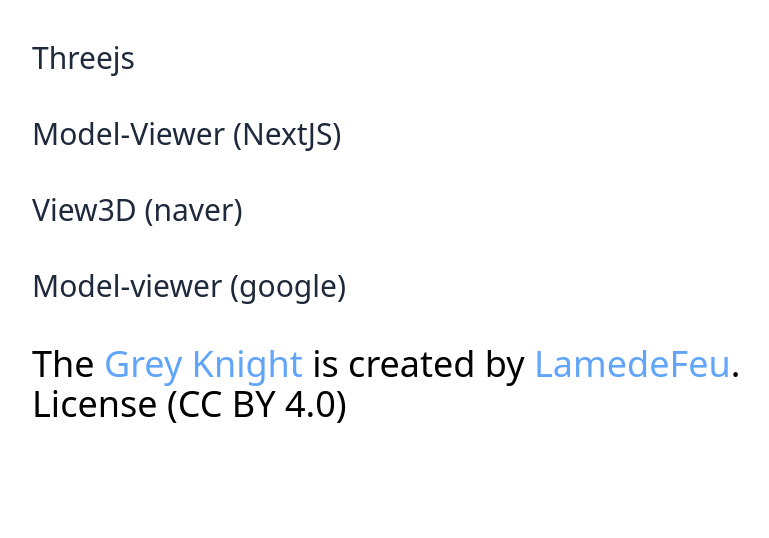
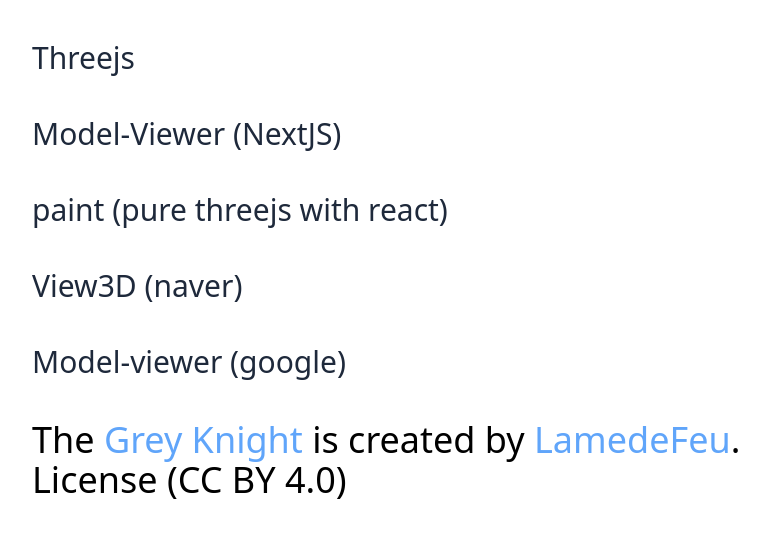
Before and after one commit to ParallelSpaceInc/poly-experiments, a Next.js app: page / in a window 1280 px wide. Shown: the top 538 px of the page, without its empty margins (8-777 px from the left). Built offline with nearby package versions, Linux system fonts and the light colour scheme.

Commit message:
import threejs example

```diff
--- /dev/null
+++ b/pages/compare/paint.tsx
@@ -0,0 +1,97 @@
+import { MutableRefObject, useEffect, useRef } from "react";
+import * as THREE from "three";
+import { PerspectiveCamera, Scene, WebGLRenderer } from "three";
+import { ARButton } from "three/examples/jsm/webxr/ARButton";
+
+const scene = new THREE.Scene();
+
+const camera = new THREE.PerspectiveCamera(
+  70,
+  window.innerWidth / window.innerHeight,
+  0.01,
+  20
+);
+
+const renderer = new THREE.WebGLRenderer({ antialias: true, alpha: true });
+const controller = renderer.xr.getController(0);
+
+function Page() {
+  const ref = useRef<HTMLDivElement | null>(null);
+  useEffect(() => {
+    init(ref);
+    animate(camera, renderer, scene);
+  }, [ref]);
+  return <div ref={ref}></div>;
+}
+
+export default Page;
+
+function init(ref: MutableRefObject<HTMLDivElement | null>) {
+  if (ref.current == null) return;
+  if (window == null) return;
+
+  const light = new THREE.HemisphereLight(0xffffff, 0xbbbbff, 1);
+  light.position.set(0.5, 1, 0.25);
+  scene.add(light);
+
+  //
+
+  renderer.setPixelRatio(window.devicePixelRatio);
+  renderer.setSize(window.innerWidth, window.innerHeight);
+  renderer.xr.enabled = true;
+  ref.current.appendChild(renderer.domElement);
+
+  //
+
+  ref.current.appendChild(ARButton.createButton(renderer));
+
+  //
+
+  const geometry = new THREE.CylinderGeometry(0, 0.05, 0.2, 32).rotateX(
+    Math.PI / 2
+  );
+
+  function onSelect() {
+    const material = new THREE.MeshPhongMaterial({
+      color: 0xffffff * Math.random(),
+    });
+    const mesh = new THREE.Mesh(geometry, material);
+    mesh.position.set(0, 0, -0.3).applyMatrix4(controller.matrixWorld);
+    mesh.quaternion.setFromRotationMatrix(controller.matrixWorld);
+    scene.add(mesh);
+  }
+
+  controller.addEventListener("select", onSelect);
+  scene.add(controller);
+
+  //
+
+  window.addEventListener("resize", () => onWindowResize(camera, renderer));
+}
+
+function onWindowResize(camera: PerspectiveCamera, renderer: WebGLRenderer) {
+  camera.aspect = window.innerWidth / window.innerHeight;
+  camera.updateProjectionMatrix();
+
+  renderer.setSize(window.innerWidth, window.innerHeight);
+}
+
+//
+
+function animate(
+  camera: PerspectiveCamera,
+  renderer: WebGLRenderer,
+  scene: Scene
+) {
+  renderer.setAnimationLoop(render(camera, renderer, scene));
+}
+
+function render(
+  camera: PerspectiveCamera,
+  renderer: WebGLRenderer,
+  scene: Scene
+) {
+  return () => {
+    renderer.render(scene, camera);
+  };
+}
--- a/pages/index.tsx
+++ b/pages/index.tsx
@@ -14,6 +14,13 @@
         <Link href={"/compare/model"}>
           <a>
             <p className="text-slate-800 text-3xl">Model-Viewer (NextJS)</p>
+          </a>
+        </Link>
+        <Link href={"/compare/paint"}>
+          <a>
+            <p className="text-slate-800 text-3xl">
+              paint (pure threejs with react)
+            </p>
           </a>
         </Link>
         <Link href={"/compare/view3D"}>
```
